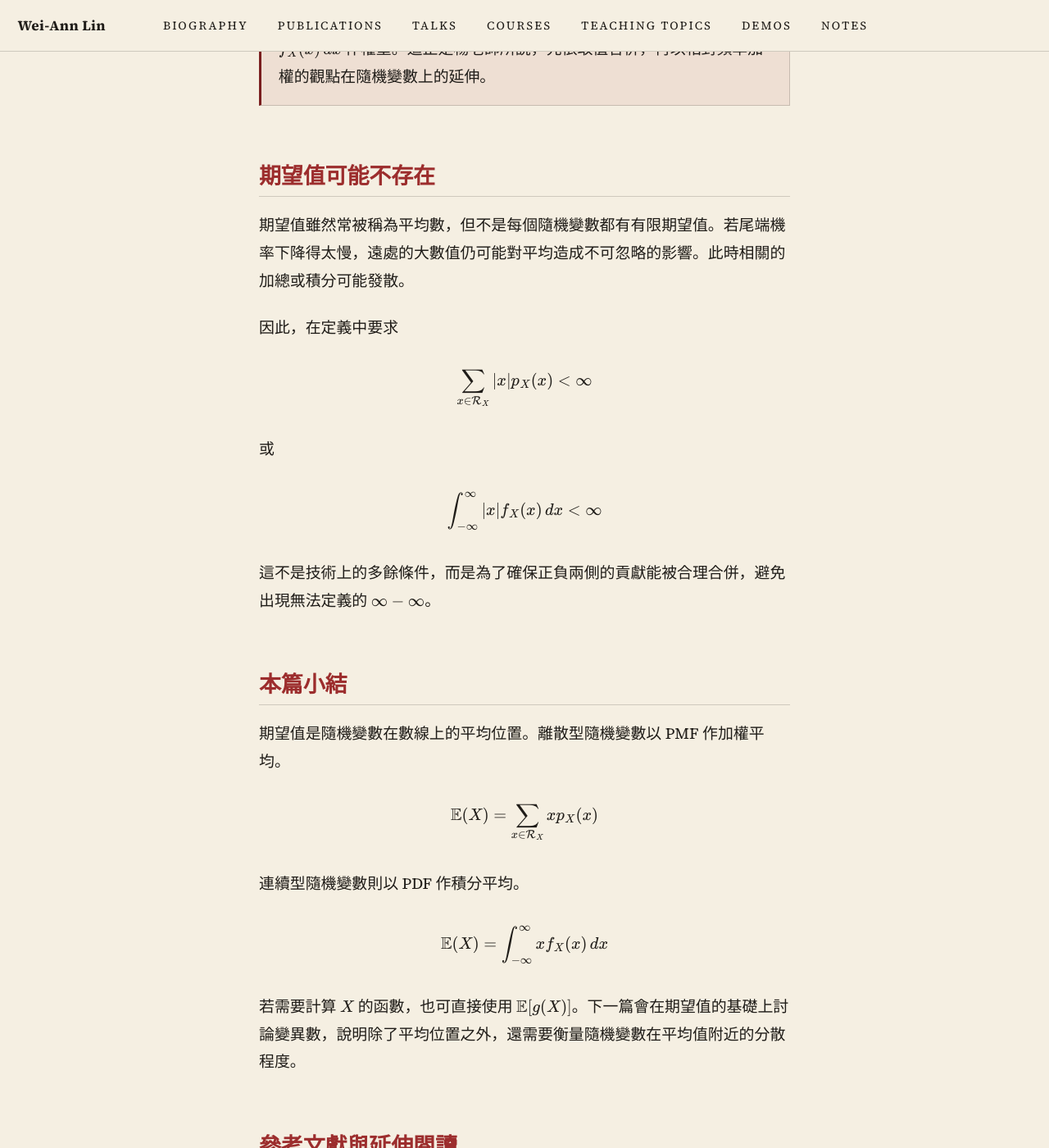
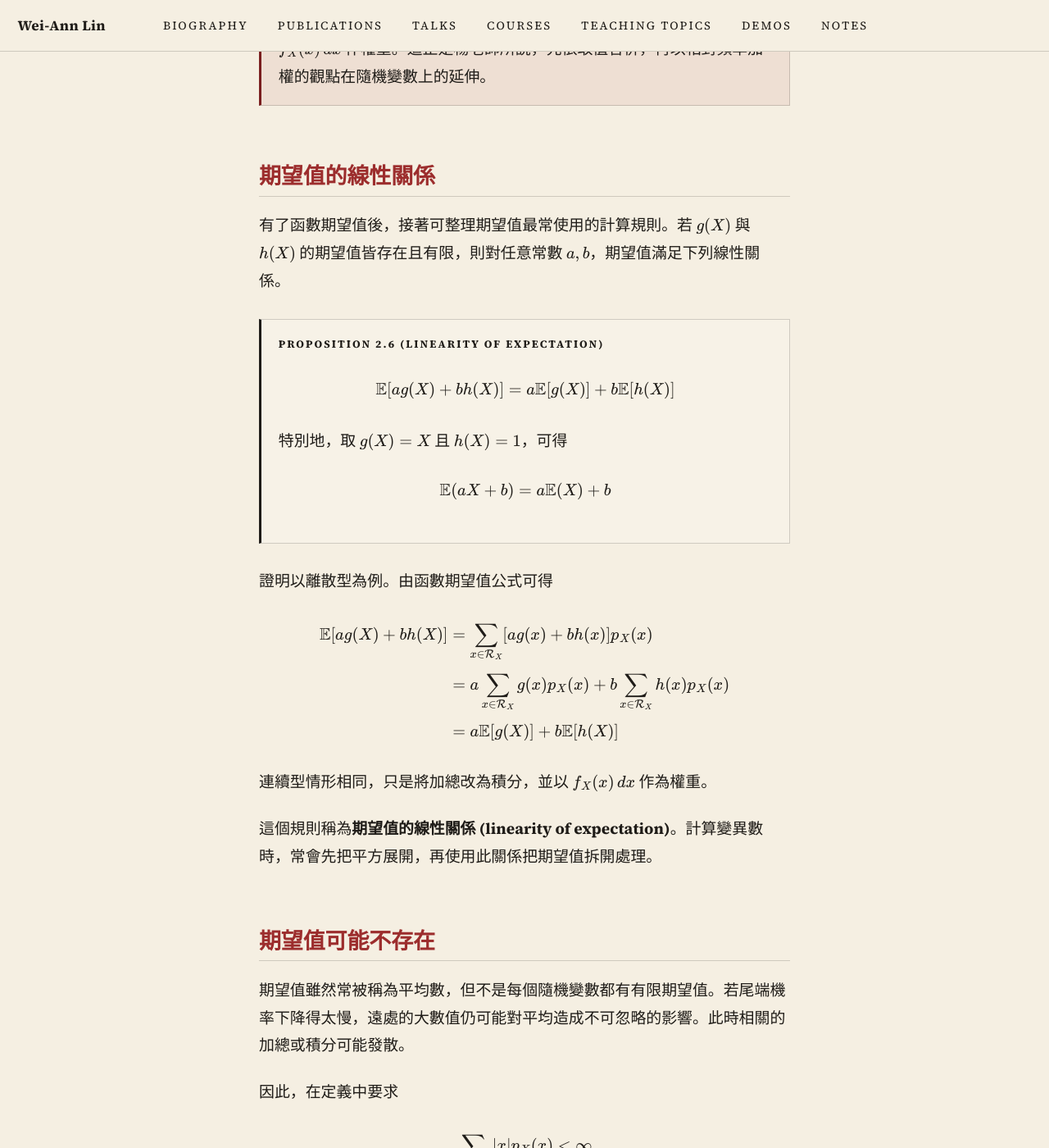
Before and after one commit to weiannlin/weiannlin.github.io, a Jekyll site: the page built from _teaching_topics/expected-value-random-variables.md, in a window 1280 px wide and 1400 px high, scrolled down 6075 px. Shown: the whole window at 82% size. Built offline with Jekyll 4.4.1, drawn with Linux system fonts in a browser that asks for light colours; part of the change alters nothing that is shown; some of the changed text lies outside the part shown.

Commit message:
Add variance and standard deviation topic

```diff
--- a/_teaching_topics/expected-value-random-variables.md
+++ b/_teaching_topics/expected-value-random-variables.md
@@ -69,7 +69,7 @@ $$
 這正是此母體機率分配下的期望值。所謂加權平均並沒有離開原本的算術平均；它只是把相同的資料值先作同類項合併，再用出現比例作為權重。
 </div>
 
-<div class="topic-box topic-box--example" markdown="1">
+<div class="topic-box topic-box--example" id="example-25" markdown="1">
 <div class="topic-box__label">Example 2.5 (Two Balls without Replacement)</div>
 
 延續[離散型隨機變數與 PMF](/teaching-topics/discrete-random-variables-pmf/)中的例子。箱中有四顆大小形狀完全相同、分別編號 $0,1,2,3$ 的球。從中一次抽取兩顆球，不考慮抽取順序，令 $X$ 表示兩顆球的號碼總和。
@@ -212,6 +212,48 @@ $$
 函數期望值公式的用途正在於此。真正先發生的仍是 $X$ 的取值。若 $X=x$，則 $g(X)=g(x)$；若 $X$ 落在 $x$ 附近，則這一小段機率對平均的貢獻就是 $g(x)$ 乘上該處附近的機率。因此，函數期望值不是先把 $g(X)$ 的分佈完整求出來，再重新計算一次平均。它是沿著 $X$ 原本的分佈，把每個位置 $x$ 轉成 $g(x)$ 後加權。離散型使用 $p_X(x)$ 作權重，連續型則使用 $f_X(x)\,dx$ 作權重。這正是楊老師所說，先依取值合併，再以相對頻率加權的觀點在隨機變數上的延伸。
 </div>
 
+## 期望值的線性關係
+
+有了函數期望值後，接著可整理期望值最常使用的計算規則。若 $g(X)$ 與 $h(X)$ 的期望值皆存在且有限，則對任意常數 $a,b$，期望值滿足下列線性關係。
+
+<div class="topic-box topic-box--proposition" markdown="1">
+<div class="topic-box__label">Proposition 2.6 (Linearity of Expectation)</div>
+
+$$
+\mathbb{E}[a g(X)+b h(X)]
+=
+a\mathbb{E}[g(X)]+b\mathbb{E}[h(X)]
+$$
+
+特別地，取 $g(X)=X$ 且 $h(X)=1$，可得
+
+$$
+\mathbb{E}(aX+b)
+=
+a\mathbb{E}(X)+b
+$$
+
+</div>
+
+證明以離散型為例。由函數期望值公式可得
+
+$$
+\begin{aligned}
+\mathbb{E}[a g(X)+b h(X)]
+&=
+\sum_{x\in\mathcal{R}_X}[a g(x)+b h(x)]p_X(x) \\[0.45em]
+&=
+a\sum_{x\in\mathcal{R}_X}g(x)p_X(x)
++b\sum_{x\in\mathcal{R}_X}h(x)p_X(x) \\[0.45em]
+&=
+a\mathbb{E}[g(X)]+b\mathbb{E}[h(X)]
+\end{aligned}
+$$
+
+連續型情形相同，只是將加總改為積分，並以 $f_X(x)\,dx$ 作為權重。
+
+這個規則稱為**期望值的線性關係 (linearity of expectation)**。計算變異數時，常會先把平方展開，再使用此關係把期望值拆開處理。
+
 ## 期望值可能不存在
 
 期望值雖然常被稱為平均數，但不是每個隨機變數都有有限期望值。若尾端機率下降得太慢，遠處的大數值仍可能對平均造成不可忽略的影響。此時相關的加總或積分可能發散。
@@ -248,7 +290,7 @@ $$
 \int_{-\infty}^{\infty}x f_X(x)\,dx
 $$
 
-若需要計算 $X$ 的函數，也可直接使用 $\mathbb{E}[g(X)]$。下一篇會在期望值的基礎上討論變異數，說明除了平均位置之外，還需要衡量隨機變數在平均值附近的分散程度。
+若需要計算 $X$ 的函數，也可直接使用 $\mathbb{E}[g(X)]$。下一篇[變異數與標準差](/teaching-topics/variance-standard-deviation/)會在期望值的基礎上討論分散程度，說明除了平均位置之外，還需要衡量隨機變數離開平均值的程度。
 
 ## 參考文獻與延伸閱讀
 
--- /dev/null
+++ b/_teaching_topics/variance-standard-deviation.md
@@ -0,0 +1,325 @@
+---
+title: "變異數與標準差"
+subtitle: "Variance and Standard Deviation"
+layout: topic
+collection: teaching_topics
+category: "機率概論"
+chapter: 2
+topic: 6
+order: 206
+permalink: /teaching-topics/variance-standard-deviation/
+date: 2026-06-06
+published: true
+excerpt: "期望值給出隨機變數的平均位置。變異數則衡量隨機變數離開此平均位置的平均程度，標準差再把單位還原回原來的尺度。"
+---
+
+[上一篇文章](/teaching-topics/expected-value-random-variables/)討論期望值。期望值給出的是隨機變數的平均位置。不過，只知道平均位置仍然不夠。兩個隨機變數可能具有相同的期望值，卻一個大多集中在平均值附近，另一個常常離平均值很遠。
+
+因此，除了平均位置之外，我們還需要衡量隨機變數在此位置附近的分散程度。這個量數稱為**變異數 (variance)**。
+
+<figure class="topic-figure topic-figure--wide">
+  <img src="/images/teaching-topics/variance-same-mean-different-spread.svg" alt="兩個分佈有相同的期望值，但分散程度不同。">
+  <figcaption><span class="topic-figure__label">Fig. 2.14.</span> 兩個分佈可以有相同的期望值，卻有不同的分散程度。紅色曲線較分散，綠色曲線較集中；前者對應的變異數較大。</figcaption>
+</figure>
+
+## 離差與平方
+
+令 $\mu_X=\mathbb{E}(X)$。若 $X$ 取到某個數值，則 $X-\mu_X$ 表示此數值離開平均位置的差距。這個差距稱為**離差 (deviation)**。
+
+直接把離差取平均並不能衡量分散程度，因為正離差與負離差會互相抵消。事實上，只要期望值存在，就有
+
+$$
+\mathbb{E}(X-\mu_X)=0
+$$
+
+因此，若要把「離平均值有多遠」整理成一個非負量，最常見的方式是先取平方，再求期望值。這便導向變異數的定義。
+
+## 變異數
+
+<div class="topic-box topic-box--definition" markdown="1">
+<div class="topic-box__label">Definition 2.7</div>
+
+令 $X$ 為隨機變數，且 $\mu_X=\mathbb{E}(X)$。若 $\mathbb{E}(X^2)<\infty$，則稱
+
+$$
+\mathrm{Var}(X)
+=
+\mathbb{E}\big[(X-\mu_X)^2\big]
+$$
+
+為 $X$ 的**變異數 (variance)**。變異數也常記為 $\sigma_X^2$。
+
+若 $X$ 為離散型隨機變數，PMF 為 $p_X$，則
+
+$$
+\mathrm{Var}(X)
+=
+\sum_{x\in\mathcal{R}_X}(x-\mu_X)^2p_X(x)
+$$
+
+若 $X$ 為連續型隨機變數，PDF 為 $f_X$，則
+
+$$
+\mathrm{Var}(X)
+=
+\int_{-\infty}^{\infty}(x-\mu_X)^2f_X(x)\,dx
+$$
+
+</div>
+
+變異數本身也是一種期望值。它不是直接平均 $X$，而是平均 $(X-\mu_X)^2$。換言之，變異數是**離差平方的期望值**，可用來描述隨機變數平均而言離開期望值的程度。
+
+<div class="topic-box topic-box--interlude" markdown="1">
+<div class="topic-box__label">直覺校準 2.8</div>
+
+平方有兩個作用。第一，平方後的離差不會發生正負相消。第二，較大的離差在平方後會被放大，因此變異數對遠離平均值的取值相當敏感。
+
+這個性質有利也有弊。若遠離平均值的結果本來就值得特別注意，平方會把它清楚呈現出來。若資料中存在極端值，變異數也會受到較明顯的影響。這也是後續統計學會另外討論其他分散量數的原因之一。
+</div>
+
+<div class="topic-box topic-box--example" markdown="1">
+<div class="topic-box__label">Example 2.7 (Same Mean, Different Variance)</div>
+
+令 $X$ 與 $Y$ 為兩個離散型隨機變數，其分佈可寫為
+
+$$
+\mathbb{P}(X=0)=\mathbb{P}(X=2)=\frac{1}{2}
+$$
+
+以及
+
+$$
+\mathbb{P}(Y=0.5)=\mathbb{P}(Y=1.5)=\frac{1}{2}
+$$
+
+兩者皆以 $1$ 為對稱中心，所以期望值同為 $1$。然而，$X$ 的取值離 $1$ 較遠，$Y$ 的取值離 $1$ 較近。由定義可得
+
+$$
+\mathrm{Var}(X)
+=
+(0-1)^2\cdot\frac{1}{2}
++(2-1)^2\cdot\frac{1}{2}
+=1
+$$
+
+而
+
+$$
+\mathrm{Var}(Y)
+=
+(0.5-1)^2\cdot\frac{1}{2}
++(1.5-1)^2\cdot\frac{1}{2}
+=\frac{1}{4}
+$$
+
+因此，即使兩個隨機變數有相同的期望值，它們也可能有不同的分散程度。
+</div>
+
+<div class="topic-box topic-box--note" markdown="1">
+<div class="topic-box__label">Note</div>
+
+這個例子選用離散型隨機變數，是因為有限個取值能讓計算一眼看清楚。變異數的定義並不侷限於離散型；若 $X$ 為連續型隨機變數，則同樣是計算離差平方的期望值，只是由 PMF 加總改為用 PDF 積分。
+</div>
+
+## 變異數的計算公式
+
+由定義直接計算變異數有時不太方便。展開平方後，可得到另一個常用公式。
+
+<div class="topic-box topic-box--proposition" markdown="1">
+<div class="topic-box__label">Proposition 2.7 (Computing Variance)</div>
+
+若 $X$ 的變異數存在，則
+
+$$
+\mathrm{Var}(X)
+=
+\mathbb{E}(X^2)-[\mathbb{E}(X)]^2
+$$
+
+</div>
+
+證明可由定義直接展開。令 $\mu_X=\mathbb{E}(X)$，並使用前一篇整理的[期望值的線性關係](/teaching-topics/expected-value-random-variables/#期望值的線性關係)，則
+
+$$
+\begin{aligned}
+\mathrm{Var}(X)
+&=
+\mathbb{E}\big[(X-\mu_X)^2\big] \\[0.45em]
+&=
+\mathbb{E}(X^2-2\mu_X X+\mu_X^2) \\[0.45em]
+&=
+\mathbb{E}(X^2)-2\mu_X\mathbb{E}(X)+\mu_X^2 \\[0.45em]
+&=
+\mathbb{E}(X^2)-[\mathbb{E}(X)]^2
+\end{aligned}
+$$
+
+這個公式可記為「平方的期望值，減去期望值的平方」。在許多計算中，先求 $\mathbb{E}(X)$ 與 $\mathbb{E}(X^2)$，再相減，往往比直接套用離差平方更簡潔。
+
+<div class="topic-box topic-box--example" markdown="1">
+<div class="topic-box__label">Example 2.8 (Variance from $\mathbb{E}(X^2)$)</div>
+
+延續上一篇文章 [Example 2.5 的抽球例子](/teaching-topics/expected-value-random-variables/#example-25)。箱中有四顆編號 $0,1,2,3$ 的球，從中一次抽取兩顆球，不考慮抽取順序，令 $X$ 表示兩顆球的號碼總和。該例中 $\mathbb{E}(X)=3$，且 PMF 為
+
+| $x$ | 1 | 2 | 3 | 4 | 5 |
+| --- | --- | --- | --- | --- | --- |
+| $p_X(x)$ | $1/6$ | $1/6$ | $1/3$ | $1/6$ | $1/6$ |
+
+由此可先計算
+
+$$
+\mathbb{E}(X^2)
+=
+1^2\cdot\frac{1}{6}
++2^2\cdot\frac{1}{6}
++3^2\cdot\frac{1}{3}
++4^2\cdot\frac{1}{6}
++5^2\cdot\frac{1}{6}
+=
+\frac{32}{3}
+$$
+
+故
+
+$$
+\mathrm{Var}(X)
+=
+\mathbb{E}(X^2)-[\mathbb{E}(X)]^2
+=
+\frac{32}{3}-9
+=
+\frac{5}{3}
+$$
+
+</div>
+
+## 標準差
+
+變異數採用平方，因此其單位也是原隨機變數單位的平方。例如 $X$ 以公分為單位，$\mathrm{Var}(X)$ 的單位便是平方公分。為了回到原本的尺度，通常會再取平方根，得到**標準差 (standard deviation)**。
+
+<div class="topic-box topic-box--definition" markdown="1">
+<div class="topic-box__label">Definition 2.8</div>
+
+若 $X$ 的變異數存在，則定義 $X$ 的**標準差 (standard deviation)** 為
+
+$$
+\sigma_X
+=
+\sqrt{\mathrm{Var}(X)}
+$$
+
+</div>
+
+標準差與 $X$ 有相同的單位，因此在描述實際情境時通常較容易解讀。變異數在代數推導中較方便，標準差則較適合回到原尺度解釋分散程度。
+
+## 平移與伸縮
+
+變異數與標準差有幾個基本性質。這些性質都與「分散程度」的意義相符。
+
+<div class="topic-box topic-box--proposition" markdown="1">
+<div class="topic-box__label">Proposition 2.8</div>
+
+若 $a,b$ 為常數，且 $X$ 的變異數存在，則
+
+$$
+\mathrm{Var}(X)\geq 0
+$$
+
+$$
+\mathrm{Var}(aX+b)=a^2\mathrm{Var}(X)
+$$
+
+因此
+
+$$
+\sigma_{aX+b}=|a|\,\sigma_X
+$$
+
+</div>
+
+非負性可由定義中的加總或積分形式看出，因為離差平方與機率權重皆非負。至於平移與伸縮，令
+
+$$
+Y=aX+b
+$$
+
+由期望值的線性關係可知
+
+$$
+\mu_Y
+=
+\mathbb{E}(Y)
+=
+a\mu_X+b
+$$
+
+因此
+
+$$
+\begin{aligned}
+\mathrm{Var}(aX+b)
+&=
+\mathbb{E}\big[(Y-\mu_Y)^2\big] \\[0.45em]
+&=
+\mathbb{E}\big[(aX+b-a\mu_X-b)^2\big] \\[0.45em]
+&=
+\mathbb{E}\big[a^2(X-\mu_X)^2\big] \\[0.45em]
+&=
+a^2\mathrm{Var}(X)
+\end{aligned}
+$$
+
+再由標準差的定義，可得
+
+$$
+\sigma_{aX+b}
+=
+\sqrt{\mathrm{Var}(aX+b)}
+=
+|a|\,\sigma_X
+$$
+
+平移不會改變分散程度。若把每個取值都加上同一個常數 $b$，整個分佈只是往左或往右移動，離平均值的相對距離並未改變。
+
+伸縮則會改變分散程度。若把 $X$ 乘上 $a$，離差也會乘上 $a$，離差平方便會乘上 $a^2$。因此，變異數具有平方伸縮性；標準差取平方根後，則具有絕對伸縮性。
+
+<div class="topic-box topic-box--note" markdown="1">
+<div class="topic-box__label">Note</div>
+
+本篇討論的是隨機變數本身的變異數與標準差，屬於母體層次的量數。之後進入統計推論時，還會遇到樣本變異數與樣本標準差。樣本版本會多出自由度與估計量的討論，屆時再另外處理。
+</div>
+
+## 本篇小結
+
+期望值說明隨機變數的平均位置，變異數則衡量隨機變數離開此平均位置的平均程度。若 $\mu_X=\mathbb{E}(X)$，則
+
+$$
+\mathrm{Var}(X)
+=
+\mathbb{E}\big[(X-\mu_X)^2\big]
+$$
+
+變異數也可用下式計算。
+
+$$
+\mathrm{Var}(X)
+=
+\mathbb{E}(X^2)-[\mathbb{E}(X)]^2
+$$
+
+標準差為
+
+$$
+\sigma_X=\sqrt{\mathrm{Var}(X)}
+$$
+
+變異數適合代數運算，標準差則把單位還原到與隨機變數相同的尺度。後續處理常見分佈、抽樣分佈與統計推論時，期望值與變異數會是最常使用的兩個量數。
+
+## 參考文獻與延伸閱讀
+
+- 黃文璋，《數理統計》，第 1 章第 6 節「期望值、變異數及拉普拉斯轉換」。
+- Patrick Billingsley, *Probability and Measure*, 3rd ed., Wiley, 1995, chapters on integration, expectation, and moments.
+- William Feller, *An Introduction to Probability Theory and Its Applications*, Volume I, 3rd ed., Wiley, 1968, chapters on mathematical expectation and variance.
+- George Casella and Roger L. Berger, *Statistical Inference*, 2nd ed., Duxbury, 2002, sections on expected values, variances, and moments.
+- Sheldon M. Ross, *A First Course in Probability*, 10th ed., Pearson, 2019, chapters on expectation and variance.
+- Joseph K. Blitzstein and Jessica Hwang, *Introduction to Probability*, 2nd ed., CRC Press, 2019, chapters on expectation, variance, and standard deviation.
```
Also changed, not shown: images/teaching-topics/variance-same-mean-different-spread.svg (added).
